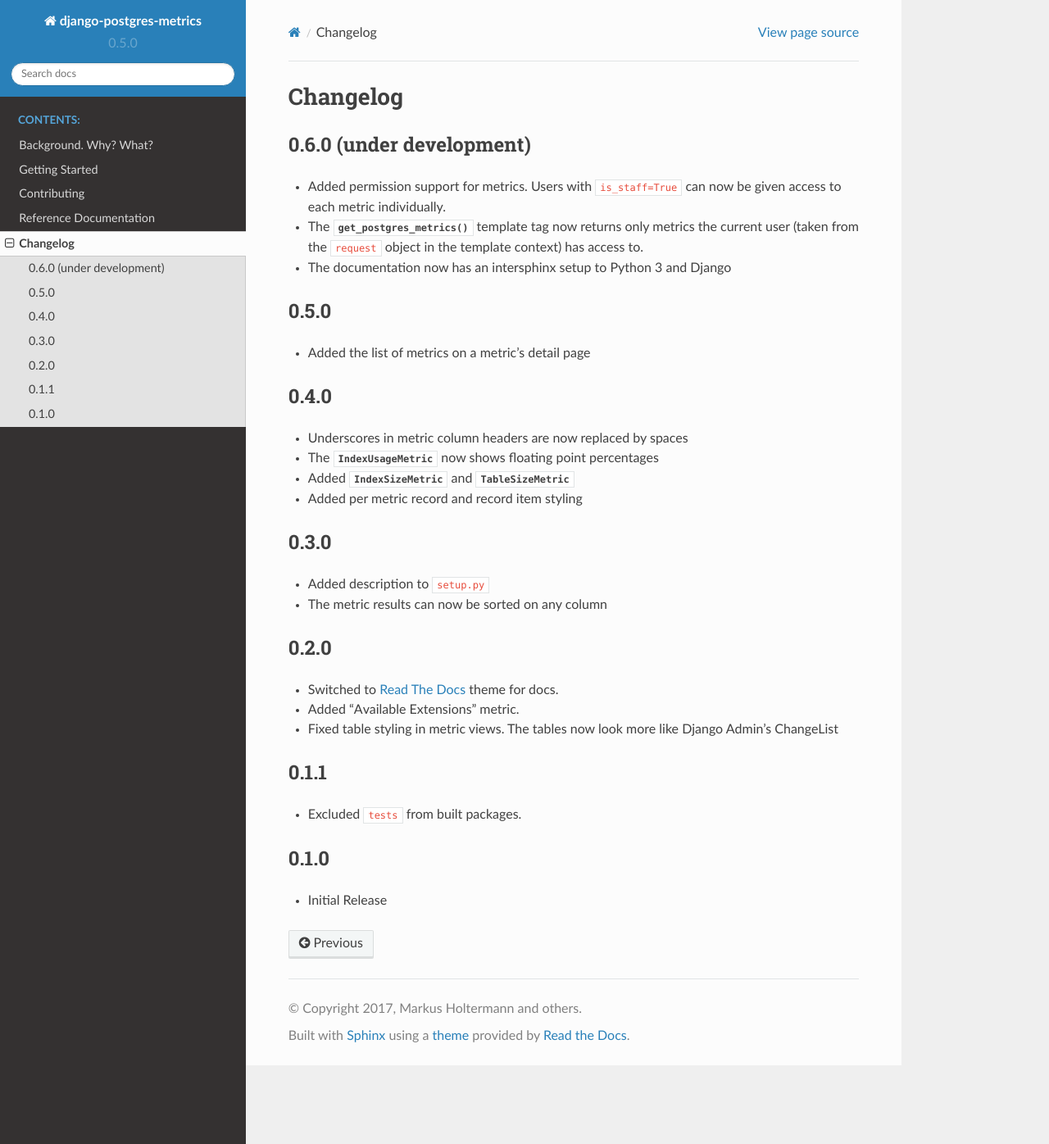
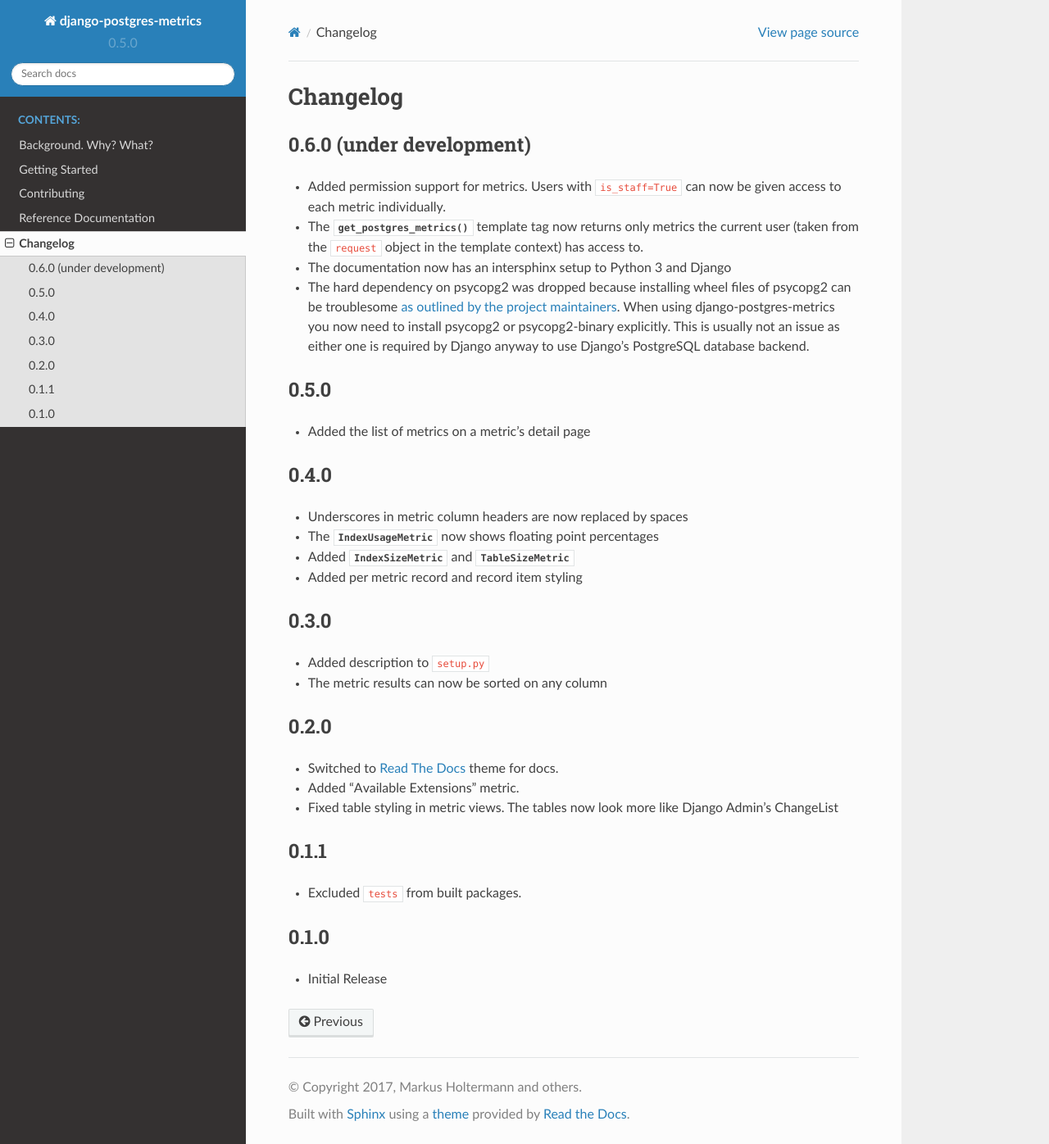
Before and after one commit to django-postgres-metrics/django-postgres-metrics, a Sphinx documentation site: the page built from docs/source/changelog.rst, in a window 1280 px wide and 1396 px high. Shown: the whole window at 82% size. Built offline with Sphinx 7.4.7 and the Read the Docs theme 2.0.0, drawn with Linux system fonts in a browser that asks for light colours.

Commit message:
Drop explicit psycopg2 dependency and allow for psycopg2-binary

```diff
--- a/README.rst
+++ b/README.rst
@@ -21,6 +21,10 @@
 Start by installing ``django-postgres-metrics`` from PyPI::
 
     $ pip install django-postgres-metrics
+
+You will also need to make sure to have ``psycopg2`` or ``psycopg2-binary``
+installed which is already a requirement by Django for PostgreSQL support
+anyway.
 
 Then you need to add ``postgres_metrics`` to your ``INSTALLED_APPS`` list. Due
 to the wait postgres_metrics works, you need to include it *before* the
--- a/docs/source/changelog.rst
+++ b/docs/source/changelog.rst
@@ -15,6 +15,13 @@
   in the template context) has access to.
 
 * The documentation now has an intersphinx setup to Python 3 and Django
+
+* The hard dependency on psycopg2 was dropped because installing wheel files
+  of psycopg2 can be troublesome `as outlined by the project maintainers
+  <http://initd.org/psycopg/articles/2018/02/08/psycopg-274-released/>`__. When
+  using django-postgres-metrics you now need to install psycopg2 or
+  psycopg2-binary explicitly. This is usually not an issue as either one is
+  required by Django anyway to use Django's PostgreSQL database backend.
 
 0.5.0
 =====
--- a/setup.py
+++ b/setup.py
@@ -16,7 +16,7 @@
     license='BSD',
     packages=find_packages(exclude=["*.tests", "*.tests.*", "tests.*", "tests"]),
     include_package_data=True,
-    install_requires=['Django>=1.11', 'psycopg2'],
+    install_requires=['Django>=1.11'],
     zip_safe=False,
     classifiers=[
         'Development Status :: 5 - Production/Stable',
```
Also changed, not shown: 1 other file.
